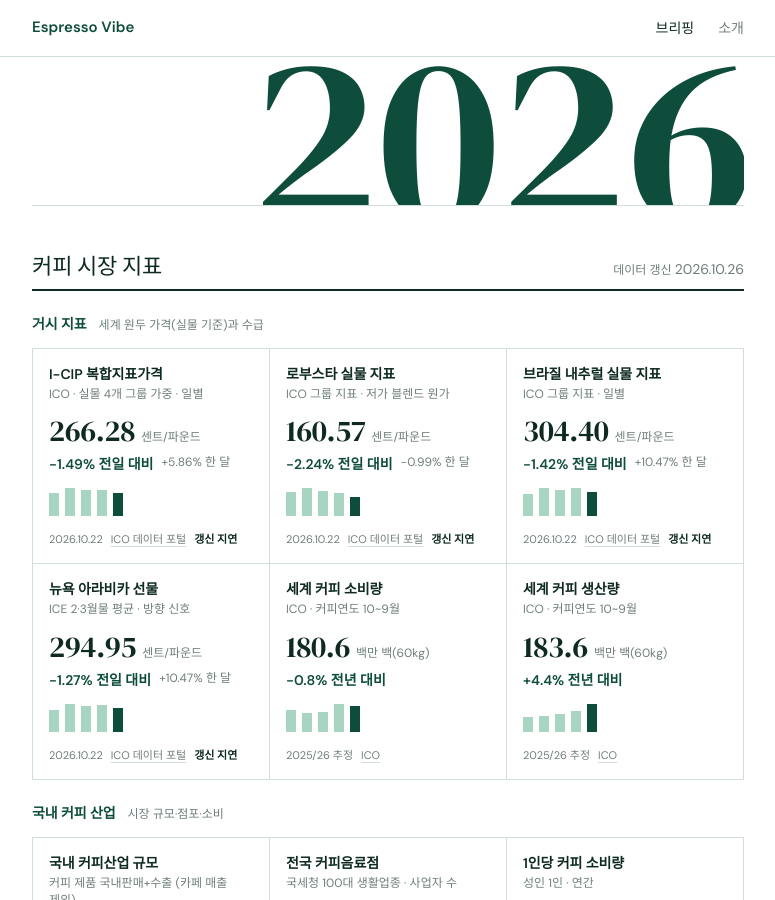
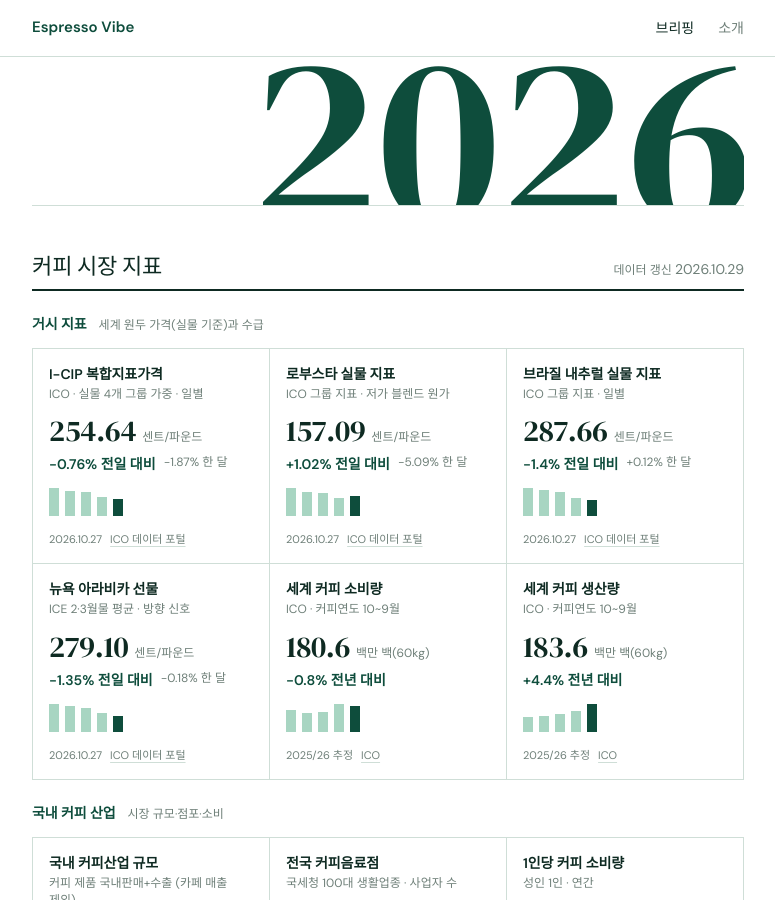
Before and after one commit to Jaydeniel/coffee-briefing-blog, a Jekyll site: the page built from index.md, in a window 1280 px wide and 900 px high, scrolled down 301 px. Shown: the whole window, without its empty margins (252-1027 px from the left). Built offline with Jekyll 4.4.1, drawn with Linux system fonts in a browser that asks for light colours; some web fonts are replaced.

Commit message:
metrics: 2026-10-29

```diff
--- a/_data/metrics.json
+++ b/_data/metrics.json
@@ -1,6 +1,6 @@
 {
  "v": 2,
- "updated": "2026-10-26",
+ "updated": "2026-10-29",
  "groups": [
   {
    "key": "macro",
@@ -11,19 +11,19 @@
      "key": "ico_icip",
      "name": "I-CIP 복합지표가격",
      "market": "ICO · 실물 4개 그룹 가중 · 일별",
-     "value": 266.28,
+     "value": 254.64,
      "digits": 2,
      "unit_label": "센트/파운드",
-     "as_of": "2026-10-22",
-     "period": "2026.10.22",
+     "as_of": "2026-10-27",
+     "period": "2026.10.27",
      "cadence": "daily",
      "changes": [
       {
-       "text": "−1.49%",
+       "text": "−0.76%",
        "label": "전일 대비"
       },
       {
-       "text": "+5.86%",
+       "text": "−1.87%",
        "label": "한 달"
       }
      ],
@@ -33,24 +33,24 @@
      "source_url": "https://data.ico.org/overview",
      "history": [
       [
-       "2026-10-16",
-       265.95
-      ],
-      [
-       "2026-10-19",
-       272.34
-      ],
-      [
-       "2026-10-20",
-       269.63
-      ],
-      [
        "2026-10-21",
        270.31
       ],
       [
        "2026-10-22",
        266.28
+      ],
+      [
+       "2026-10-23",
+       264.05
+      ],
+      [
+       "2026-10-26",
+       256.6
+      ],
+      [
+       "2026-10-27",
+       254.64
       ]
      ]
     },
@@ -58,19 +58,19 @@
      "key": "ico_robustas",
      "name": "로부스타 실물 지표",
      "market": "ICO 그룹 지표 · 저가 블렌드 원가",
-     "value": 160.57,
+     "value": 157.09,
      "digits": 2,
      "unit_label": "센트/파운드",
-     "as_of": "2026-10-22",
-     "period": "2026.10.22",
+     "as_of": "2026-10-27",
+     "period": "2026.10.27",
      "cadence": "daily",
      "changes": [
       {
-       "text": "−2.24%",
+       "text": "+1.02%",
        "label": "전일 대비"
       },
       {
-       "text": "−0.99%",
+       "text": "−5.09%",
        "label": "한 달"
       }
      ],
@@ -80,24 +80,24 @@
      "source_url": "https://data.ico.org/overview",
      "history": [
       [
-       "2026-10-16",
-       165.34
-      ],
-      [
-       "2026-10-19",
-       168.65
-      ],
-      [
-       "2026-10-20",
-       166.19
-      ],
-      [
        "2026-10-21",
        164.25
       ],
       [
        "2026-10-22",
        160.57
+      ],
+      [
+       "2026-10-23",
+       159.5
+      ],
+      [
+       "2026-10-26",
+       155.5
+      ],
+      [
+       "2026-10-27",
+       157.09
       ]
      ]
     },
@@ -105,19 +105,19 @@
      "key": "ico_bra_nat",
      "name": "브라질 내추럴 실물 지표",
      "market": "ICO 그룹 지표 · 일별",
-     "value": 304.4,
+     "value": 287.66,
      "digits": 2,
      "unit_label": "센트/파운드",
-     "as_of": "2026-10-22",
-     "period": "2026.10.22",
+     "as_of": "2026-10-27",
+     "period": "2026.10.27",
      "cadence": "daily",
      "changes": [
       {
-       "text": "−1.42%",
+       "text": "−1.4%",
        "label": "전일 대비"
       },
       {
-       "text": "+10.47%",
+       "text": "+0.12%",
        "label": "한 달"
       }
      ],
@@ -127,24 +127,24 @@
      "source_url": "https://data.ico.org/overview",
      "history": [
       [
-       "2026-10-16",
-       301.22
-      ],
-      [
-       "2026-10-19",
-       309.29
-      ],
-      [
-       "2026-10-20",
-       306.52
-      ],
-      [
        "2026-10-21",
        308.77
       ],
       [
        "2026-10-22",
        304.4
+      ],
+      [
+       "2026-10-23",
+       301.45
+      ],
+      [
+       "2026-10-26",
+       291.73
+      ],
+      [
+       "2026-10-27",
+       287.66
       ]
      ]
     },
@@ -152,19 +152,19 @@
      "key": "ico_ny",
      "name": "뉴욕 아라비카 선물",
      "market": "ICE 2·3월물 평균 · 방향 신호",
-     "value": 294.95,
+     "value": 279.1,
      "digits": 2,
      "unit_label": "센트/파운드",
-     "as_of": "2026-10-22",
-     "period": "2026.10.22",
+     "as_of": "2026-10-27",
+     "period": "2026.10.27",
      "cadence": "daily",
      "changes": [
       {
-       "text": "−1.27%",
+       "text": "−1.35%",
        "label": "전일 대비"
       },
       {
-       "text": "+10.47%",
+       "text": "−0.18%",
        "label": "한 달"
       }
      ],
@@ -174,24 +174,24 @@
      "source_url": "https://data.ico.org/overview",
      "history": [
       [
-       "2026-10-16",
-       292.5
-      ],
-      [
-       "2026-10-19",
-       299.85
-      ],
-      [
-       "2026-10-20",
-       296.65
-      ],
-      [
        "2026-10-21",
        298.73
       ],
       [
        "2026-10-22",
        294.95
+      ],
+      [
+       "2026-10-23",
+       291.2
+      ],
+      [
+       "2026-10-26",
+       282.92
+      ],
+      [
+       "2026-10-27",
+       279.1
       ]
      ]
     },
```
